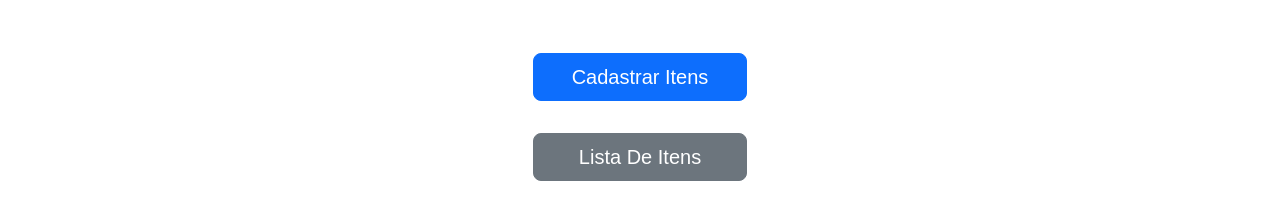
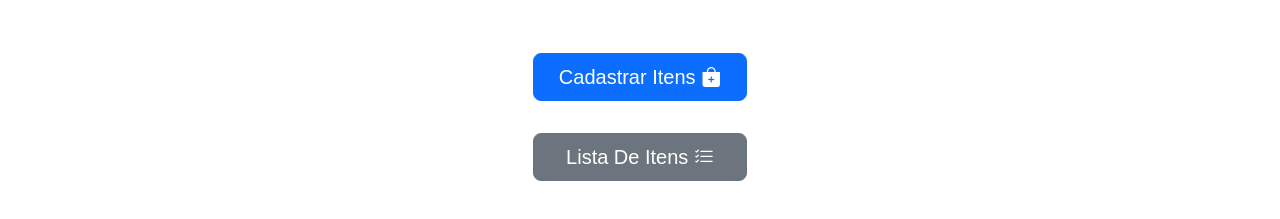
Before and after one commit to ifpi-picos/projeto-naovaimaspeleja, a plain HTML site: page index.html in a window 1280 px wide. Shown: the part 223-442 px from the top of the page. Drawn offline with nearby package versions, Linux system fonts and the light colour scheme; a web font is replaced by a local one.

Commit message:
mais incos add

```diff
--- a/index.html
+++ b/index.html
@@ -50,10 +50,10 @@
     </div>
     <div class="d-grid gap-2 col-2 mx-auto font-kodchasan">
       <button class="btn btn-primary mt-5 mb-4 btn-lg" type="button">
-        Cadastrar Itens
+        Cadastrar Itens <i class="bi bi-bag-plus-fill"></i>
       </button>
       <button class="btn btn-secondary btn-lg" type="button">
-        Lista De Itens
+        Lista De Itens <i class="bi bi-list-check"></i>
       </button>
     </div>
   </body>
```
